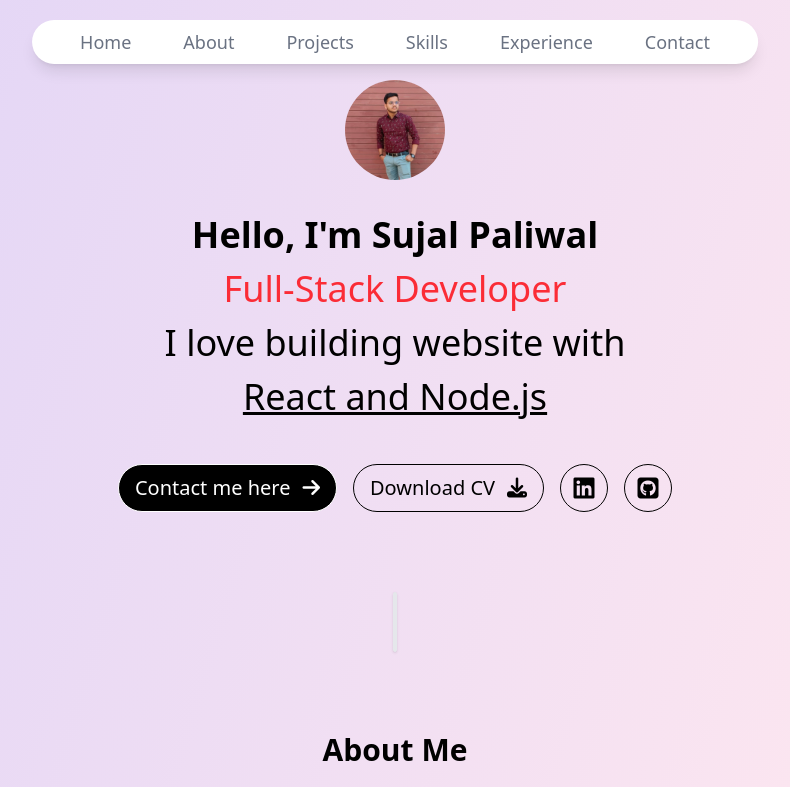
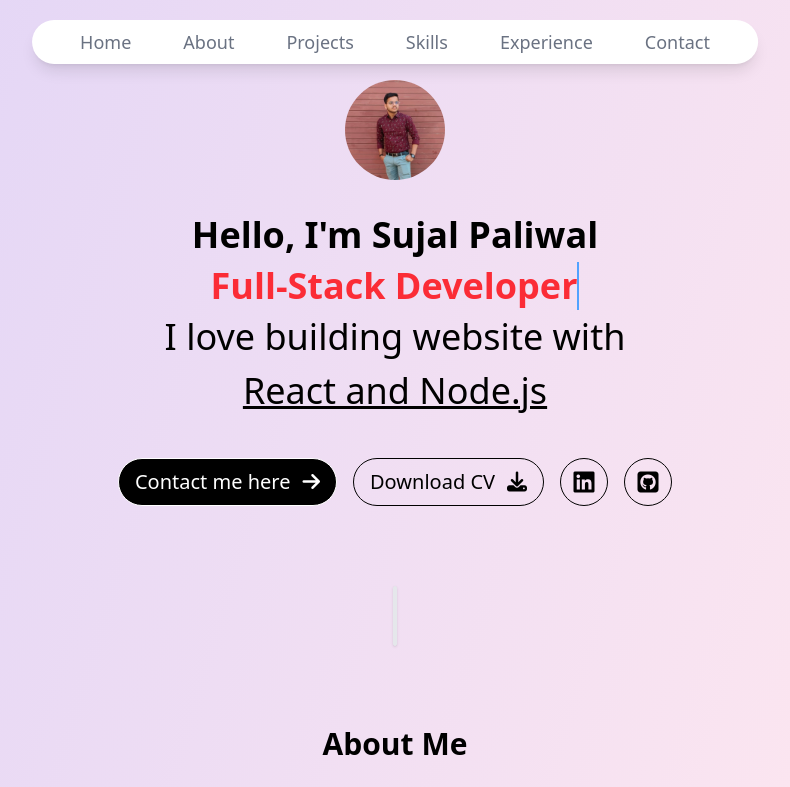
Before and after one commit to SUJALPALIWAL00/personal_portfolio_website, a React (Vite) app: page / in a window 1280 px wide. Shown: the top 787 px of the page, without its empty margins (245-1035 px from the left). Built offline with nearby package versions, Linux system fonts and the light colour scheme.

Commit message:
Update App.jsx
Add typing effect

```diff
--- a/src/App.jsx
+++ b/src/App.jsx
@@ -41,7 +41,7 @@ function App() {
         <div id='home' className='flex flex-col items-center pt-20'>
           <img className='w-25 h-25 rounded-full ' src="sp.jpg" alt="profile" />
           <p className='text-[24px] md:text-[36px]  font-bold mt-7'>Hello, I'm Sujal Paliwal </p>
-          <p className='text-[24px] md:text-[36px]  text-red-500'>Full-Stack Developer</p>
+          <p className='text-[24px] md:text-[36px]  text-red-500  text-2xl font-bold whitespace-nowrap overflow-hidden border-r-2 border-blue-400 animate-typing'>Full-Stack Developer</p>
           <p className='text-[24px] md:text-[36px] '>I love building website with</p>
           <p className='text-[24px] md:text-[36px]  underline font-medium'>React and Node.js</p>
           <div className="button mt-10 flex gap-2 md:gap-4">
```
